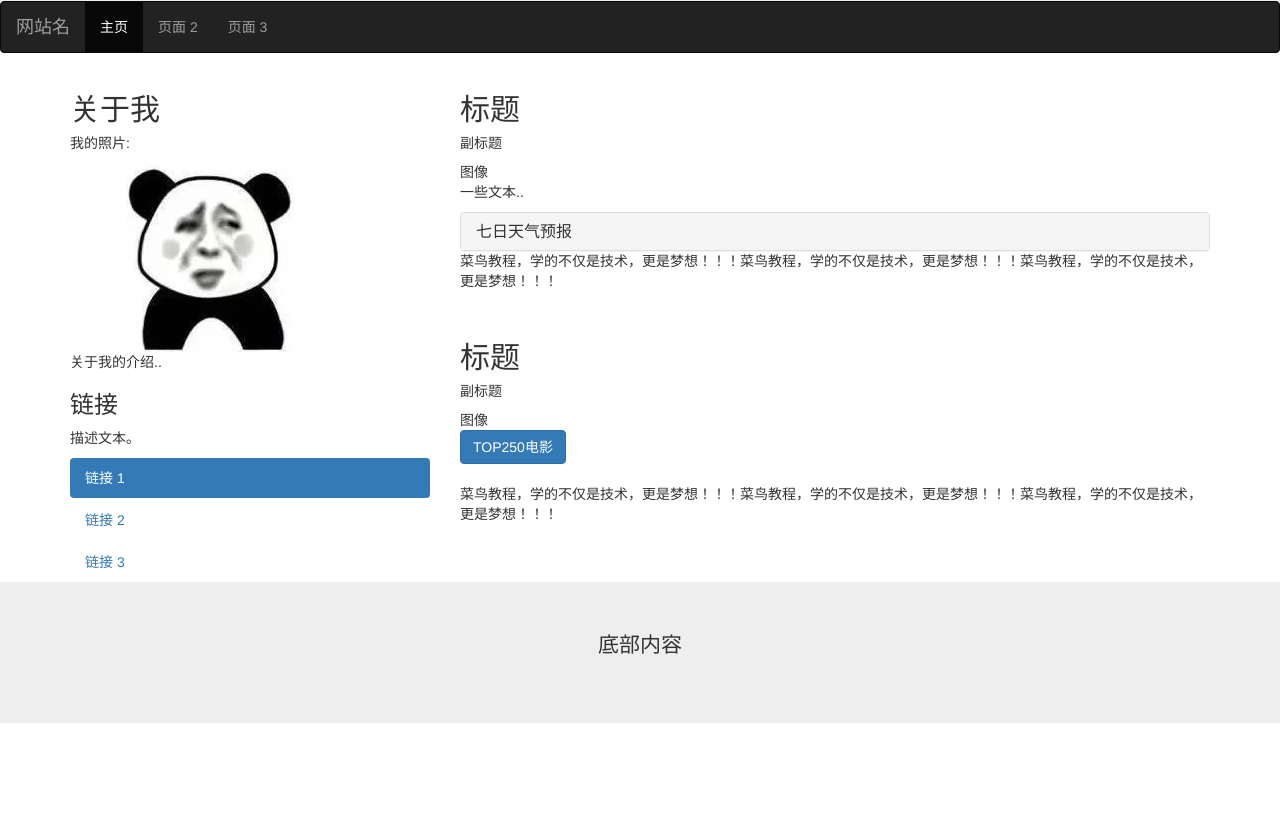
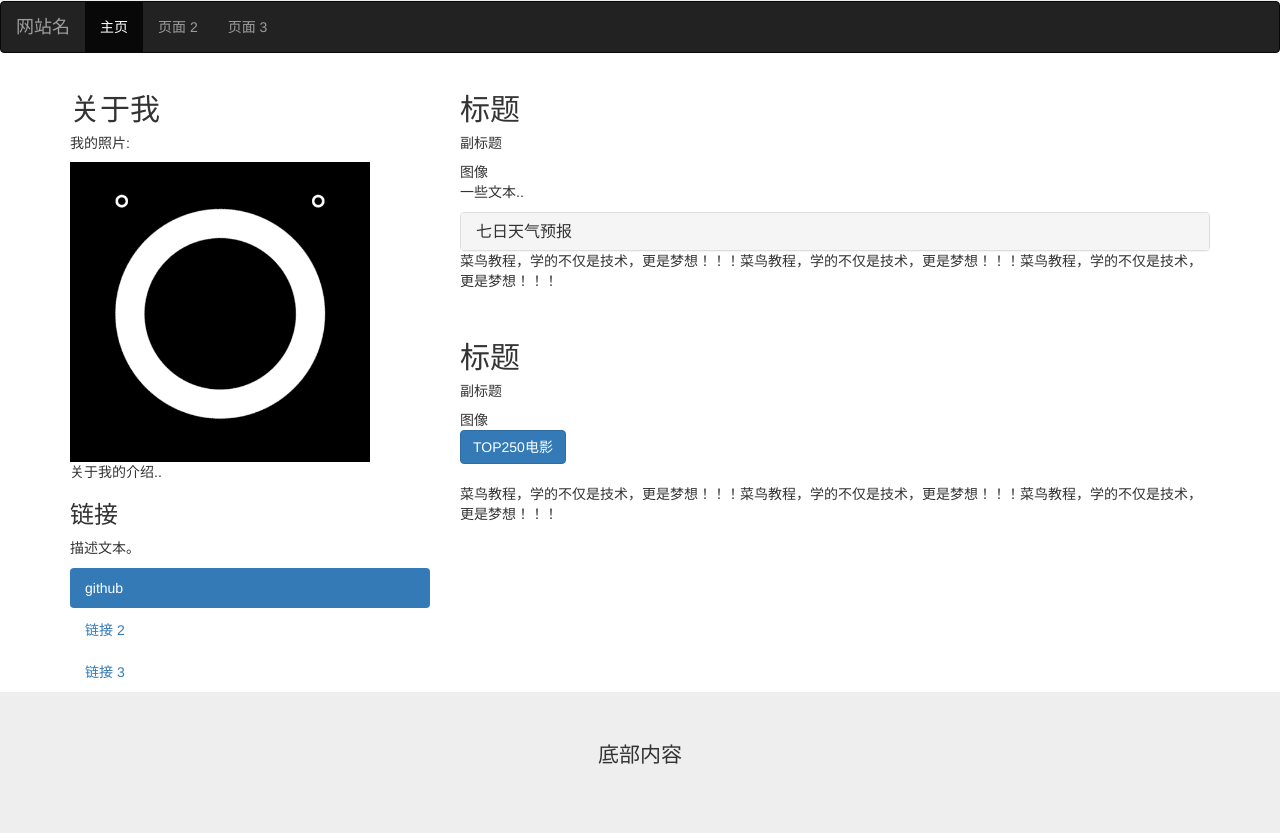
Before and after one commit to gzmff/gzb-oula, a Django app: page /testdb/ in a window 1280 px wide. Shown: the part 239-1072 px from the top of the page. Before the commit the page ends 962 px from the top, so only its background shows below. Run offline with Django 3.2, Linux system fonts and the light colour scheme; data that the repository does not hold is empty; some libraries are stand-ins or nearby versions.

Commit message:
Add files via upload

```diff
--- a/HelloWorld/templates/base.html
+++ b/HelloWorld/templates/base.html
@@ -47,13 +47,13 @@
           <div class="col-sm-4">
             <h2>关于我</h2>
             <h5>我的照片:</h5>
-            <div class="fakeimg"><img src="/static/img/45b115bf8d9948b7b6ae864bf26da653.jpeg" alt="value"></div>
+            <div class="fakeimg"><img src="/static/img/2.gif" alt="value" width="300px"></div>
             <p>关于我的介绍..</p>
             <h3>链接</h3>
             <p>描述文本。</p>
             <ul class="nav nav-pills nav-stacked">
-              <li class="active"><a href="#">链接 1</a></li>
-              <li><a href="#">链接 2</a></li>
+              <li class="active"><a href="https://github.com/gzmff/gzb-oula" target="_blank">github</a></li>
+              <li><a href="mailto:1923935380@qq.com " target="_blank">链接 2</a></li>
               <li><a href="#">链接 3</a></li>
             </ul>
             <hr class="hidden-sm hidden-md hidden-lg">
@@ -77,6 +77,7 @@
                   <div class="panel-body">
                     {% for i in weather %}
                     <li style="font-size:large">{{ i.wCity }} {{i.wDate}} {{i.wWeather}} {{i.wTeap}}</li>
+                    <hr />
                     {% endfor %}
                   </div>
                 </div>
@@ -96,7 +97,6 @@
                <div class="container"></div>
                <pre class="pre-scrollable"><!--内容可滚动-->
                  <ol >
-
                    {% for i in allList %}
                    <li style="font-size:large">{{ i.content }}</li>
                    {% endfor %}
```
Also changed, not shown: HelloWorld/templates/hello.html (+13 -2 lines), HelloWorld/static/img/2.gif (added).
